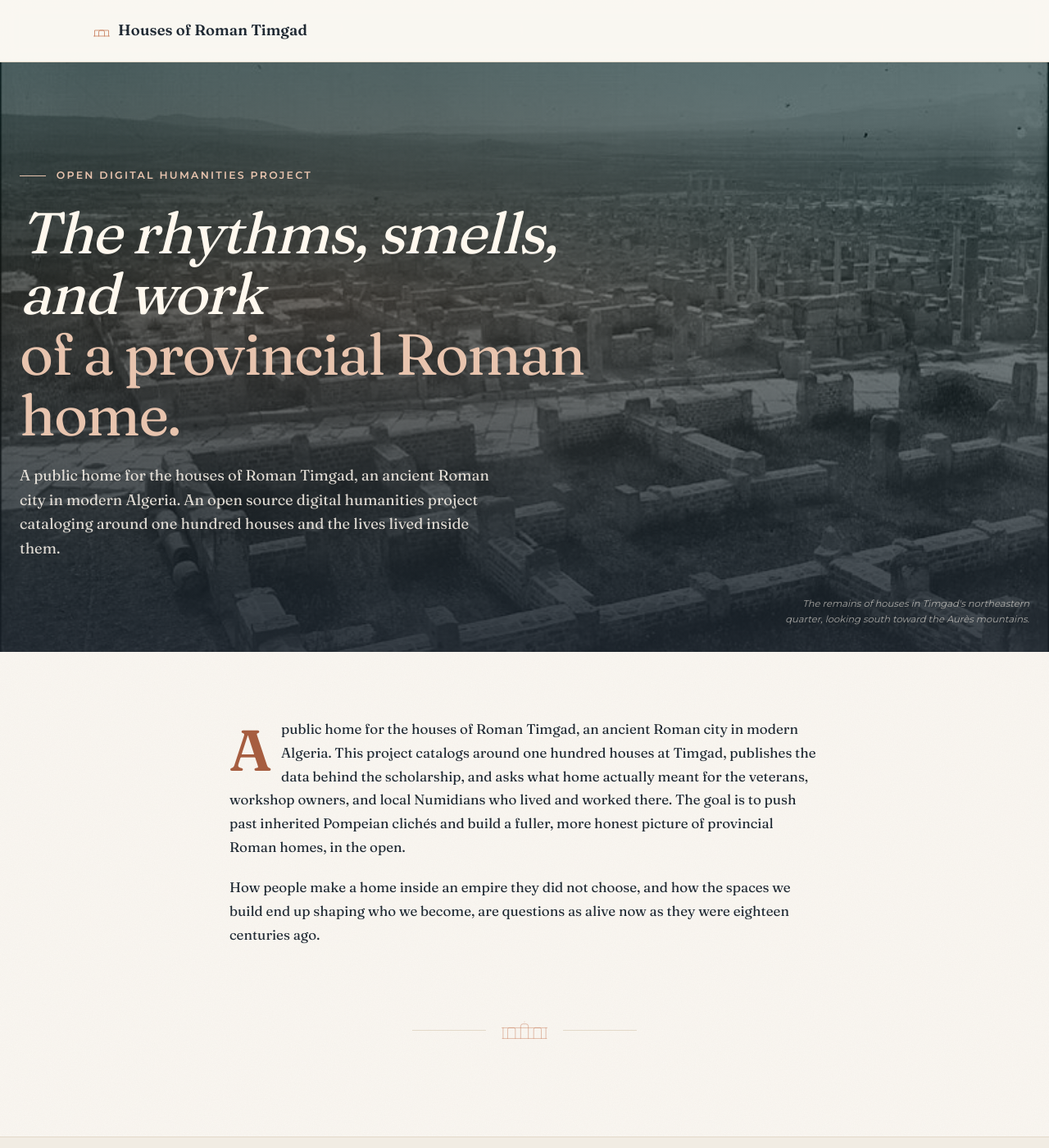
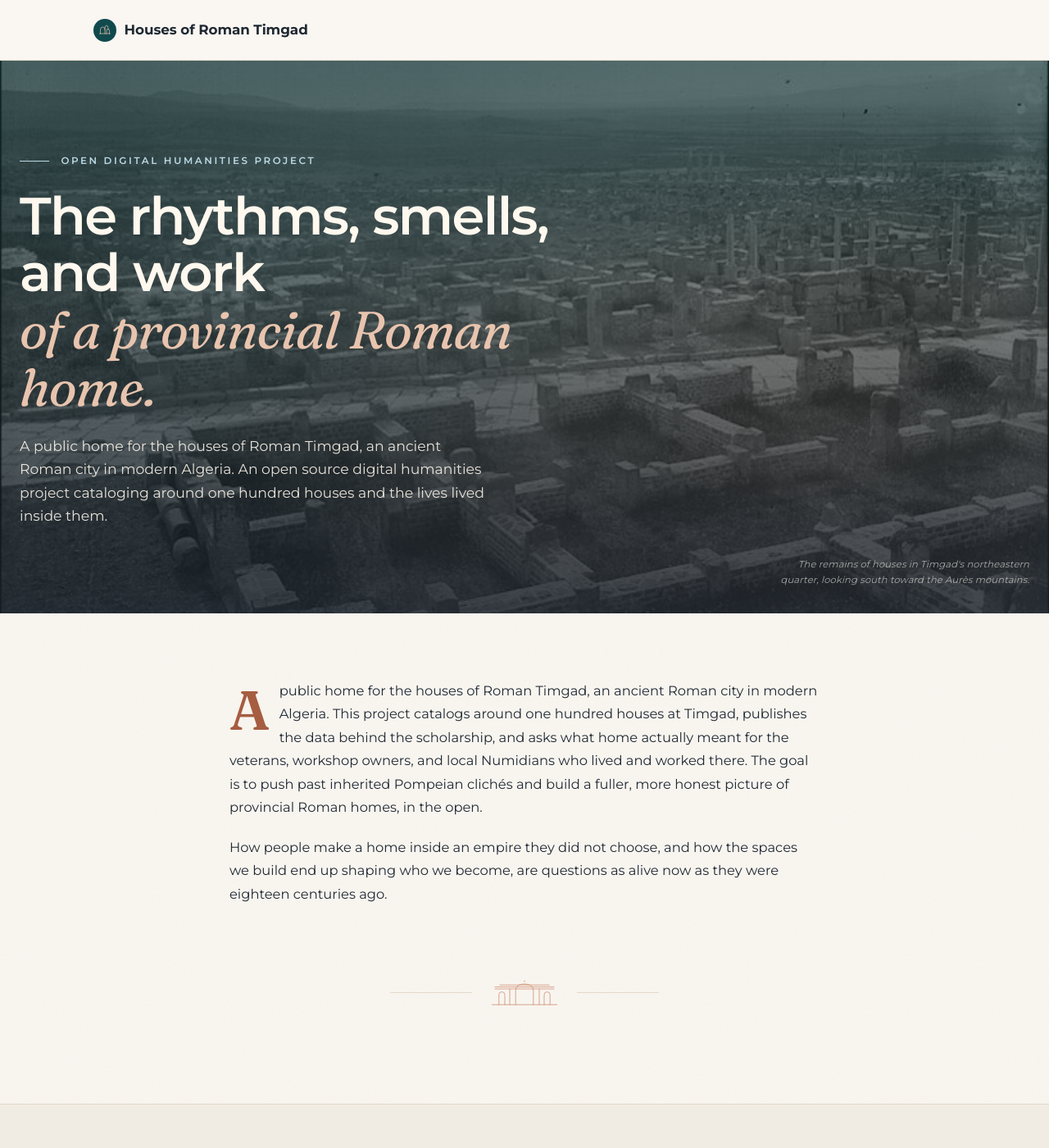
Before and after one commit to kimedher/timgadhouses, a Jekyll site: the page built from index.md, in a window 1280 px wide and 1400 px high. Shown: the whole window at 82% size. Built offline with Jekyll 4.4.1, drawn with Linux system fonts in a browser that asks for light colours.

Commit message:
Refine typography back to Montserrat with serif accents, integrate baby blue, redesign logo

```diff
--- a/_includes/arch-ornament.html
+++ b/_includes/arch-ornament.html
@@ -1,18 +1,28 @@
 {% comment %}
   Arch-of-Trajan motif used as a section divider.
-  Styled via .ornament in main.scss; SVG strokes inherit currentColor.
+  Refined three-arch form. Strokes inherit currentColor so the color
+  is driven by the parent .ornament class.
 {% endcomment %}
 <div class="ornament" aria-hidden="true">
   <span class="ornament-rule"></span>
-  <svg viewBox="0 0 120 48" xmlns="http://www.w3.org/2000/svg" fill="none" stroke="currentColor" stroke-width="1" stroke-linecap="round">
-    <path d="M4 46 L4 18 L116 18 L116 46" />
-    <path d="M16 46 L16 22 Q16 18 20 18 L32 18 Q36 18 36 22 L36 46" />
-    <path d="M50 46 L50 14 Q50 8 56 8 L64 8 Q70 8 70 14 L70 46" />
-    <path d="M84 46 L84 22 Q84 18 88 18 L100 18 Q104 18 104 22 L104 46" />
-    <line x1="2" y1="46" x2="118" y2="46" />
-    <line x1="0" y1="18" x2="4" y2="18" />
-    <line x1="116" y1="18" x2="120" y2="18" />
-    <circle cx="60" cy="2.4" r="0.9" fill="currentColor" stroke="none" />
+  <svg viewBox="0 0 140 56" xmlns="http://www.w3.org/2000/svg" fill="none" stroke="currentColor" stroke-width="1.1" stroke-linecap="round" stroke-linejoin="round">
+    <!-- base line -->
+    <line x1="4" y1="52" x2="136" y2="52" />
+    <!-- entablature (top band) -->
+    <line x1="10" y1="20" x2="130" y2="20" />
+    <line x1="10" y1="16" x2="130" y2="16" />
+    <!-- left smaller arch -->
+    <path d="M18 52 L18 32 Q18 26 24 26 Q30 26 30 32 L30 52" />
+    <!-- central tall arch -->
+    <path d="M52 52 L52 24 Q52 10 70 10 Q88 10 88 24 L88 52" />
+    <!-- right smaller arch -->
+    <path d="M110 52 L110 32 Q110 26 116 26 Q122 26 122 32 L122 52" />
+    <!-- engaged columns between arches -->
+    <line x1="40" y1="20" x2="40" y2="52" />
+    <line x1="100" y1="20" x2="100" y2="52" />
+    <!-- attic crown -->
+    <line x1="20" y1="12" x2="120" y2="12" />
+    <circle cx="70" cy="4.5" r="1.1" fill="currentColor" stroke="none" />
   </svg>
   <span class="ornament-rule"></span>
 </div>
--- a/_layouts/default.html
+++ b/_layouts/default.html
@@ -17,11 +17,15 @@
     <header class="site-header">
       <div class="container-wide">
         <a href="{{ '/' | relative_url }}" class="site-title">
-          <svg width="20" height="14" viewBox="0 0 40 28" fill="none" stroke="currentColor" stroke-width="1.6" stroke-linecap="round" aria-hidden="true" style="vertical-align: -2px; margin-right: 0.55em; color: var(--terracotta);">
-            <path d="M3 26 L3 12 L37 12 L37 26"/>
-            <path d="M13 26 L13 16 Q13 12 17 12 L23 12 Q27 12 27 16 L27 26"/>
-            <line x1="1" y1="26" x2="39" y2="26"/>
-          </svg>Houses of Roman Timgad
+          <span class="logo-mark" aria-hidden="true">
+            <svg viewBox="0 0 32 32" fill="none" stroke="currentColor" stroke-width="1.4" stroke-linecap="round" stroke-linejoin="round">
+              <path d="M5 24 L5 14 Q5 8 11 8 Q16 8 16 14"/>
+              <path d="M16 24 L16 11 Q16 4 20 4 Q24 4 24 11 L24 14"/>
+              <path d="M27 24 L27 17 Q27 13 23.5 13 Q20 13 20 17 L20 24"/>
+              <line x1="3" y1="24" x2="29" y2="24"/>
+            </svg>
+          </span>
+          Houses of Roman Timgad
         </a>
         <nav class="site-nav">
           {% comment %} Pages temporarily hidden during review. Restore by removing these comment tags.
--- a/assets/css/main.scss
+++ b/assets/css/main.scss
@@ -3,11 +3,11 @@
 
 /* ==========================================================================
    Houses of Roman Timgad, main stylesheet
-   Palette: warm off-white, soft teal, deep teal, terracotta accent
-   Typography: Fraunces (serif headings + body) paired with Montserrat (UI)
+   Palette: warm off-white, baby blue, deep teal, terracotta
+   Typography: Montserrat (primary, modern) with Fraunces serif as accent
    ========================================================================== */
 
-@import url('https://fonts.googleapis.com/css2?family=Fraunces:opsz,wght@9..144,300;9..144,400;9..144,500;9..144,600;9..144,700&family=Montserrat:wght@400;500;600;700&display=swap');
+@import url('https://fonts.googleapis.com/css2?family=Fraunces:ital,opsz,wght@0,9..144,400;0,9..144,500;0,9..144,600;1,9..144,400;1,9..144,500&family=Montserrat:wght@300;400;500;600;700&display=swap');
 
 :root {
   --bg: #FAF7F2;
@@ -17,7 +17,9 @@
   --teal: #1B6B6F;
   --teal-dark: #104A4D;
   --baby-blue: #B8D8E3;
+  --baby-blue-mid: #8FBDCF;
   --baby-blue-soft: #E4F0F4;
+  --baby-blue-deep: #4F8AA0;
   --terracotta: #C77B5A;
   --terracotta-soft: #E8C4AE;
   --terracotta-deep: #A65D40;
@@ -27,21 +29,21 @@
   --max-wide: 1100px;
   --max-bleed: 1320px;
   --radius: 4px;
-  --serif: 'Fraunces', 'Iowan Old Style', 'Apple Garamond', Georgia, serif;
   --sans: 'Montserrat', -apple-system, BlinkMacSystemFont, sans-serif;
+  --serif: 'Fraunces', 'Iowan Old Style', Georgia, serif;
 }
 
 * { box-sizing: border-box; }
 
 html { scroll-behavior: smooth; }
 
-/* Subtle paper-grain texture on the body. SVG noise dataURI keeps it dependency-free. */
+/* Subtle paper-grain texture, very low opacity */
 body {
   margin: 0;
-  font-family: var(--serif);
+  font-family: var(--sans);
   font-weight: 400;
-  line-height: 1.65;
-  font-size: 18px;
+  line-height: 1.7;
+  font-size: 17px;
   color: var(--text);
   background-color: var(--bg);
   background-image:
@@ -53,31 +55,29 @@ body {
 }
 
 h1, h2, h3, h4 {
-  font-family: var(--serif);
-  font-weight: 500;
-  font-variation-settings: "opsz" 96;
+  font-family: var(--sans);
+  font-weight: 600;
   color: var(--text);
-  line-height: 1.15;
+  line-height: 1.2;
   margin: 2.2em 0 0.6em;
   letter-spacing: -0.015em;
 }
 
 h1 {
-  font-size: clamp(2.4rem, 4.5vw, 3.4rem);
-  font-weight: 500;
+  font-size: clamp(2.2rem, 4vw, 3rem);
+  font-weight: 700;
   letter-spacing: -0.025em;
 }
 
 h2 {
-  font-size: clamp(1.6rem, 2.6vw, 2rem);
-  font-weight: 500;
+  font-size: clamp(1.5rem, 2.4vw, 1.85rem);
+  font-weight: 600;
 }
 
 h3 {
-  font-size: 1.25rem;
+  font-size: 1.18rem;
   font-weight: 600;
   color: var(--teal-dark);
-  font-variation-settings: "opsz" 14;
 }
 
 p { margin: 0 0 1.2em; }
@@ -85,13 +85,13 @@ p { margin: 0 0 1.2em; }
 a {
   color: var(--teal);
   text-decoration: none;
-  border-bottom: 1px solid var(--terracotta-soft);
+  border-bottom: 1px solid var(--baby-blue);
   transition: border-color 0.18s, color 0.18s;
 }
 
 a:hover {
   color: var(--terracotta-deep);
-  border-bottom-color: var(--terracotta-deep);
+  border-bottom-color: var(--terracotta);
 }
 
 img {
@@ -100,6 +100,7 @@ img {
   display: block;
 }
 
+/* Pull quotes use Fraunces italic as a deliberate editorial accent */
 blockquote {
   margin: 2.5em 0;
   padding: 0 0 0 1.6em;
@@ -107,7 +108,7 @@ blockquote {
   font-family: var(--serif);
   font-weight: 400;
   font-style: italic;
-  font-size: 1.25rem;
+  font-size: 1.3rem;
   line-height: 1.5;
   color: var(--teal-dark);
   font-variation-settings: "opsz" 48;
@@ -122,24 +123,24 @@ hr {
   margin: 3em 0;
 }
 
-/* Decorative arch ornament. Used as a divider; the SVG fills currentColor. */
+/* Decorative arch ornament. Used as a section divider. */
 .ornament {
   display: flex;
   justify-content: center;
   align-items: center;
-  gap: 1.2rem;
+  gap: 1.4rem;
   margin: 2.4rem 0;
   color: var(--terracotta);
 }
 
 .ornament svg {
-  width: 56px;
+  width: 84px;
   height: auto;
   flex: 0 0 auto;
 }
 
 .ornament .ornament-rule {
-  flex: 0 1 90px;
+  flex: 0 1 100px;
   height: 1px;
   background: var(--hairline);
 }
@@ -184,7 +185,7 @@ main {
   top: 0;
   z-index: 50;
   backdrop-filter: blur(10px);
-  background: rgba(250, 247, 242, 0.88);
+  background: rgba(250, 247, 242, 0.9);
 }
 
 .site-header .container-wide {
@@ -196,17 +197,42 @@ main {
 }
 
 .site-title {
-  font-family: var(--serif);
-  font-weight: 600;
-  font-size: 1.15rem;
+  font-family: var(--sans);
+  font-weight: 700;
+  font-size: 1.05rem;
   color: var(--text);
   text-decoration: none;
   border: none;
-  letter-spacing: 0.005em;
-  font-variation-settings: "opsz" 24;
+  letter-spacing: -0.005em;
+  display: inline-flex;
+  align-items: center;
+  gap: 0.6rem;
 }
 
 .site-title:hover { color: var(--terracotta-deep); }
+
+.site-title .logo-mark {
+  width: 28px;
+  height: 28px;
+  flex: 0 0 auto;
+  display: inline-flex;
+  align-items: center;
+  justify-content: center;
+  background: var(--teal-dark);
+  border-radius: 50%;
+  color: var(--terracotta-soft);
+  transition: background 0.18s, color 0.18s;
+}
+
+.site-title:hover .logo-mark {
+  background: var(--terracotta-deep);
+  color: var(--bg);
+}
+
+.site-title .logo-mark svg {
+  width: 16px;
+  height: 16px;
+}
 
 .site-nav {
   display: flex;
@@ -217,9 +243,9 @@ main {
 .site-nav a {
   font-family: var(--sans);
   color: var(--text);
-  font-size: 0.82rem;
+  font-size: 0.78rem;
   font-weight: 500;
-  letter-spacing: 0.04em;
+  letter-spacing: 0.08em;
   text-transform: uppercase;
   border: none;
   padding-bottom: 4px;
@@ -256,15 +282,16 @@ main {
   position: absolute;
   inset: 0;
   background:
-    linear-gradient(180deg, rgba(16, 74, 77, 0.35) 0%, rgba(16, 74, 77, 0.15) 40%, rgba(31, 41, 51, 0.75) 100%),
-    radial-gradient(ellipse at 30% 40%, rgba(199, 123, 90, 0.18), transparent 60%);
+    linear-gradient(180deg, rgba(16, 74, 77, 0.4) 0%, rgba(16, 74, 77, 0.18) 40%, rgba(31, 41, 51, 0.7) 100%),
+    radial-gradient(ellipse at 25% 35%, rgba(184, 216, 227, 0.15), transparent 55%),
+    radial-gradient(ellipse at 75% 70%, rgba(199, 123, 90, 0.18), transparent 60%);
   z-index: 2;
 }
 
 .hero-bleed-content {
   position: relative;
   z-index: 3;
-  padding: 8rem 0 7rem;
+  padding: 7rem 0 6.5rem;
   color: #FFF8EE;
   max-width: 760px;
 }
@@ -272,46 +299,50 @@ main {
 .hero-bleed-content .hero-eyebrow {
   font-family: var(--sans);
   text-transform: uppercase;
-  letter-spacing: 0.18em;
-  font-size: 0.78rem;
+  letter-spacing: 0.22em;
+  font-size: 0.74rem;
   font-weight: 600;
-  color: var(--terracotta-soft);
+  color: var(--baby-blue);
   margin-bottom: 1.4rem;
   display: flex;
   align-items: center;
-  gap: 0.8rem;
+  gap: 0.9rem;
 }
 
 .hero-bleed-content .hero-eyebrow::before {
   content: '';
   display: inline-block;
-  width: 32px;
+  width: 36px;
   height: 1px;
-  background: var(--terracotta-soft);
+  background: var(--baby-blue);
 }
 
 .hero-bleed-content h1 {
-  font-family: var(--serif);
-  font-weight: 400;
-  font-style: italic;
-  font-variation-settings: "opsz" 144;
-  font-size: clamp(2.6rem, 5.5vw, 4.4rem);
-  line-height: 1.05;
+  font-family: var(--sans);
+  font-weight: 600;
+  font-size: clamp(2.4rem, 5vw, 4rem);
+  line-height: 1.08;
   color: #FFF8EE;
   margin: 0 0 1.4rem;
   letter-spacing: -0.025em;
 }
 
+/* The accent line is the only place the serif italic appears in the hero */
 .hero-bleed-content h1 .accent {
-  font-style: normal;
+  font-family: var(--serif);
+  font-style: italic;
+  font-weight: 400;
+  font-variation-settings: "opsz" 144;
   color: var(--terracotta-soft);
+  letter-spacing: -0.015em;
 }
 
 .hero-bleed-content .hero-lede {
-  font-family: var(--serif);
-  font-size: 1.15rem;
-  line-height: 1.6;
-  color: rgba(255, 248, 238, 0.85);
+  font-family: var(--sans);
+  font-weight: 400;
+  font-size: 1.08rem;
+  line-height: 1.65;
+  color: rgba(255, 248, 238, 0.88);
   max-width: 580px;
   margin-bottom: 0;
 }
@@ -327,6 +358,7 @@ main {
   color: rgba(255, 248, 238, 0.6);
   max-width: 320px;
   text-align: right;
+  letter-spacing: 0.01em;
 }
 
 /* Legacy hero (kept for non-home pages) */
@@ -339,25 +371,25 @@ main {
 .hero-eyebrow {
   font-family: var(--sans);
   text-transform: uppercase;
-  letter-spacing: 0.16em;
-  font-size: 0.78rem;
+  letter-spacing: 0.18em;
+  font-size: 0.74rem;
   font-weight: 600;
-  color: var(--terracotta-deep);
+  color: var(--baby-blue-deep);
   margin-bottom: 1.2rem;
 }
 
 .hero h1 {
   margin-top: 0;
   margin-bottom: 1rem;
-  font-size: clamp(2.4rem, 4vw, 3rem);
+  font-size: clamp(2.2rem, 3.6vw, 2.8rem);
 }
 
 .hero-lede {
-  font-family: var(--serif);
-  font-size: 1.18rem;
+  font-family: var(--sans);
+  font-size: 1.1rem;
   color: var(--text-muted);
   max-width: 620px;
-  line-height: 1.55;
+  line-height: 1.6;
 }
 
 .hero-image {
@@ -380,30 +412,34 @@ main {
 .page-header .subtitle {
   font-family: var(--serif);
   font-style: italic;
+  font-weight: 400;
   color: var(--text-muted);
-  font-size: 1.05rem;
+  font-size: 1.1rem;
   margin-top: 0.4rem;
 }
 
 .page-header .meta {
   font-family: var(--sans);
   color: var(--text-muted);
-  font-size: 0.85rem;
-  letter-spacing: 0.02em;
+  font-size: 0.82rem;
+  letter-spacing: 0.05em;
+  text-transform: uppercase;
 }
 
 .post-content,
 .page-content {
-  font-size: 1.06rem;
-  line-height: 1.7;
+  font-family: var(--sans);
+  font-size: 1.02rem;
+  line-height: 1.75;
 }
 
+/* Editorial drop cap, the one place a big serif glyph anchors a long-form page */
 .post-content > p:first-of-type::first-letter,
 .page-content > p:first-of-type::first-letter {
   font-family: var(--serif);
   font-weight: 600;
   font-variation-settings: "opsz" 144;
-  font-size: 4.4rem;
+  font-size: 4.2rem;
   line-height: 0.85;
   float: left;
   padding: 0.4rem 0.7rem 0 0;
@@ -450,7 +486,7 @@ figcaption {
   padding: 1.8rem;
   background: var(--bg-soft);
   border-radius: var(--radius);
-  border-top: 2px solid var(--terracotta-soft);
+  border-top: 2px solid var(--baby-blue);
   transition: border-color 0.18s, transform 0.18s, background 0.18s;
 }
 
@@ -462,26 +498,26 @@ figcaption {
 
 .feature-card h3 {
   margin: 0 0 0.6rem;
-  font-family: var(--serif);
+  font-family: var(--sans);
   font-weight: 600;
-  font-size: 1.15rem;
+  font-size: 1.05rem;
   color: var(--teal-dark);
 }
 
 .feature-card p {
   margin: 0 0 0.8rem;
-  font-size: 0.98rem;
+  font-size: 0.95rem;
   color: var(--text);
 }
 
 .feature-card a.card-link {
   font-family: var(--sans);
-  font-size: 0.78rem;
+  font-size: 0.74rem;
   font-weight: 600;
   color: var(--terracotta-deep);
   border: none;
   text-transform: uppercase;
-  letter-spacing: 0.08em;
+  letter-spacing: 0.1em;
 }
 
 /* ---------- Posts list ---------- */
@@ -501,9 +537,9 @@ figcaption {
 .post-list li:last-child { border-bottom: none; }
 
 .post-list .post-title {
-  font-family: var(--serif);
-  font-size: 1.4rem;
-  font-weight: 500;
+  font-family: var(--sans);
+  font-size: 1.3rem;
+  font-weight: 600;
   margin: 0 0 0.3rem;
 }
 
@@ -516,17 +552,18 @@ figcaption {
 
 .post-list .post-meta {
   font-family: var(--sans);
-  color: var(--text-muted);
-  font-size: 0.78rem;
-  letter-spacing: 0.06em;
+  color: var(--baby-blue-deep);
+  font-size: 0.74rem;
+  letter-spacing: 0.1em;
   text-transform: uppercase;
+  font-weight: 600;
   margin-bottom: 0.4rem;
 }
 
 .post-list .post-excerpt {
   margin: 0.4rem 0 0;
   color: var(--text);
-  font-size: 1rem;
+  font-size: 0.98rem;
 }
 
 /* ---------- Citation block ---------- */
@@ -534,9 +571,9 @@ figcaption {
 .citation-block {
   margin-top: 3.5rem;
   padding: 1.6rem 1.8rem;
-  background: var(--bg-soft);
+  background: var(--baby-blue-soft);
   border-radius: var(--radius);
-  border-left: 3px solid var(--terracotta-soft);
+  border-left: 3px solid var(--baby-blue);
   font-family: var(--sans);
   font-size: 0.86rem;
   color: var(--text-muted);
@@ -545,8 +582,8 @@ figcaption {
 .citation-block strong {
   color: var(--text);
   text-transform: uppercase;
-  letter-spacing: 0.06em;
-  font-size: 0.76rem;
+  letter-spacing: 0.08em;
+  font-size: 0.74rem;
   font-weight: 600;
 }
 
@@ -557,6 +594,7 @@ figcaption {
   font-size: 0.82rem;
   white-space: pre-wrap;
   word-break: break-word;
+  color: var(--text);
 }
 
 /* ---------- Footer ---------- */
@@ -633,9 +671,9 @@ figcaption {
 /* ---------- Responsive ---------- */
 
 @media (max-width: 640px) {
-  body { font-size: 17px; }
+  body { font-size: 16px; }
   .hero-bleed-content {
-    padding: 5rem 0 4.5rem;
+    padding: 4.5rem 0 4rem;
   }
   .hero-bleed-caption {
     position: relative;
@@ -649,7 +687,7 @@ figcaption {
     align-items: flex-start;
   }
   .site-nav { gap: 1.2rem; }
-  .site-nav a { font-size: 0.75rem; }
+  .site-nav a { font-size: 0.72rem; }
   .post-content > p:first-of-type::first-letter,
   .page-content > p:first-of-type::first-letter {
     font-size: 3.6rem;
```
